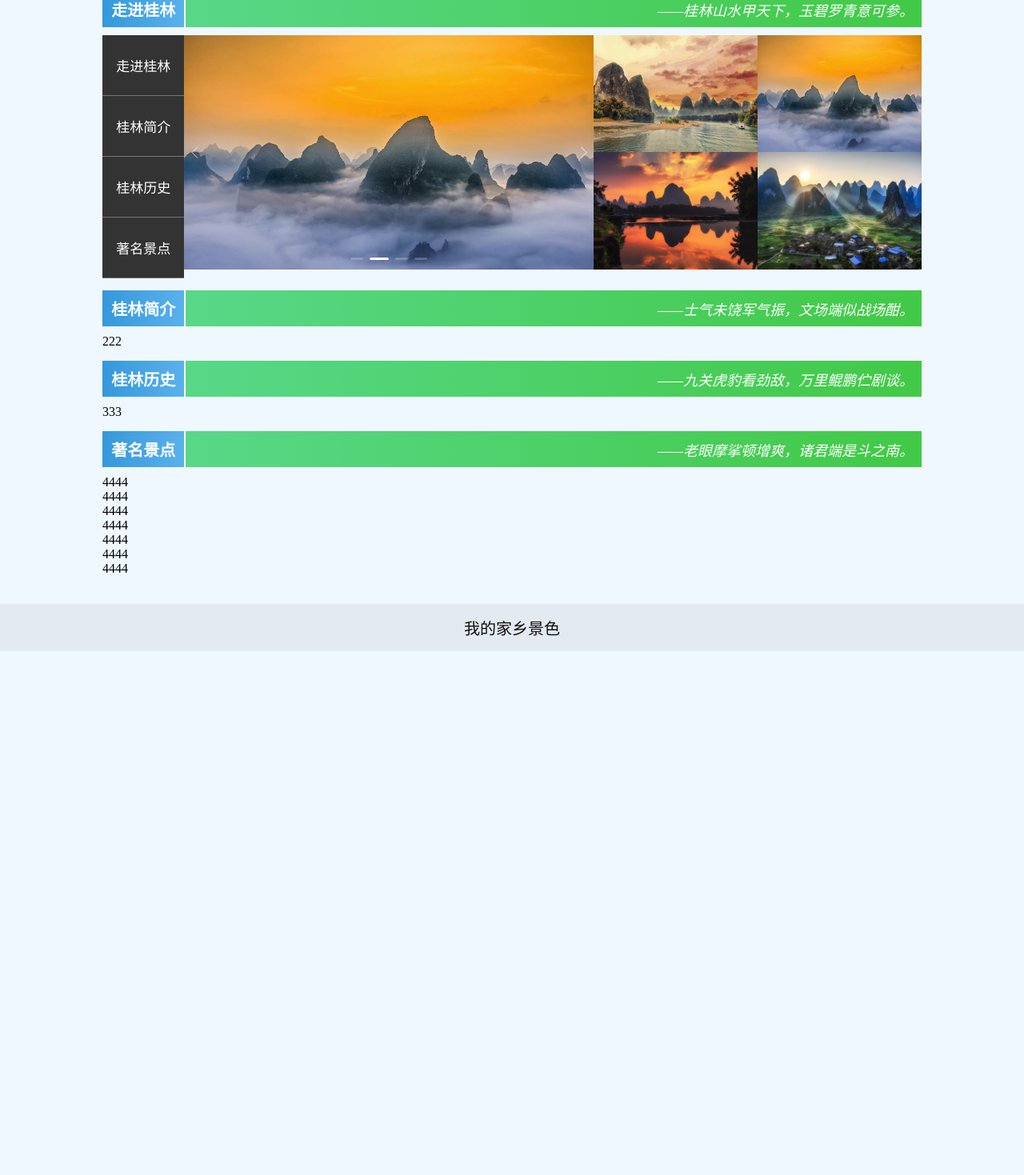
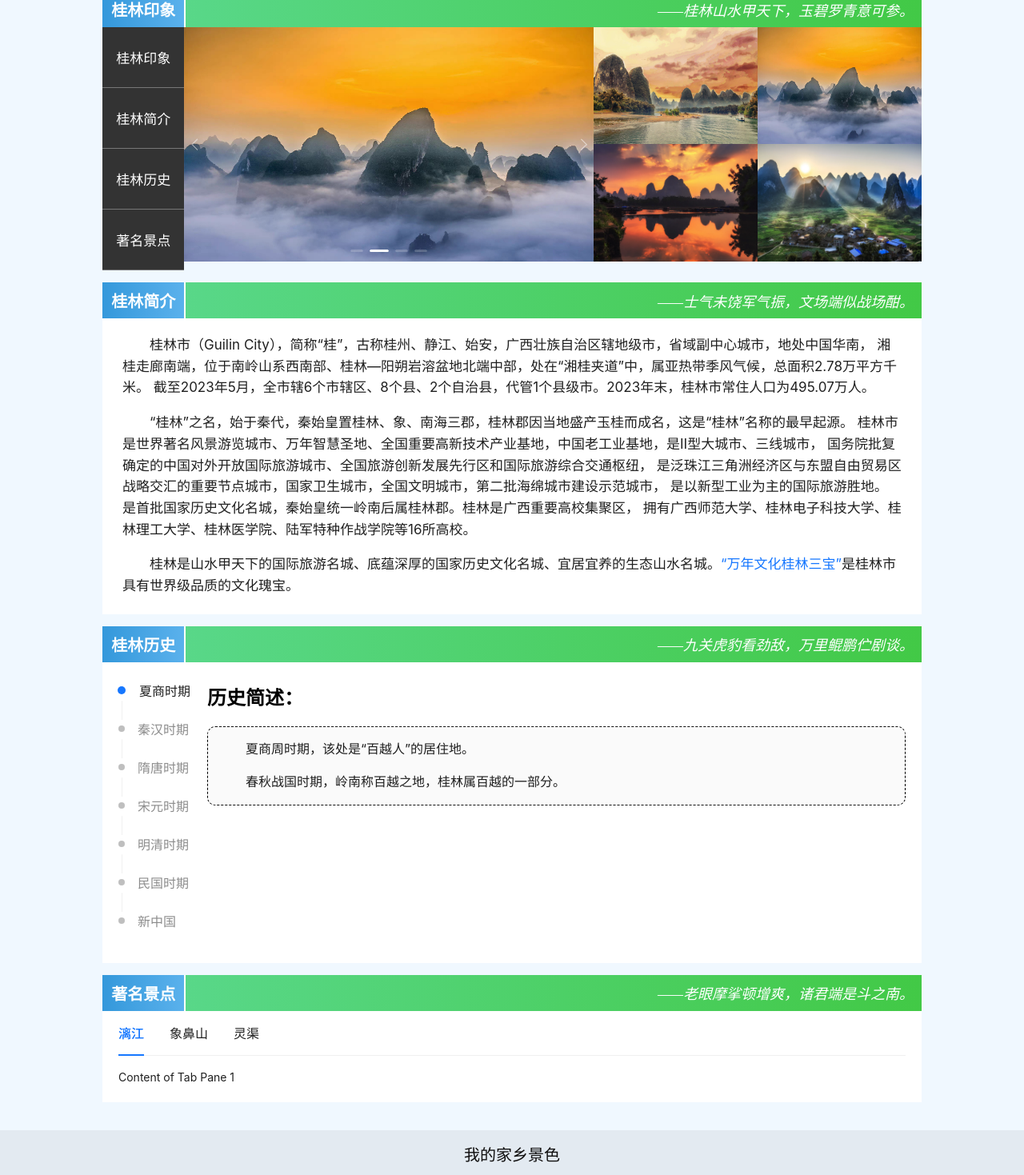
Before and after one commit to thcpdd/hometown-scenery, a Next.js app: page / in a window 1280 px wide. Shown: the part 97-1566 px from the top of the page at 80% size. Before the commit the page ends 911 px from the top, so only its background shows below. Built offline with nearby package versions, Linux system fonts and the light colour scheme; what @ant-design/nextjs-registry would draw is missing.

Commit message:
feat: 简介、历史以及部分著名景点

```diff
--- a/src/app/layout.js
+++ b/src/app/layout.js
@@ -1,4 +1,6 @@
 import { AntdRegistry } from '@ant-design/nextjs-registry';
+import zhCN from "antd/es/locale/zh_CN";
+import { ConfigProvider } from "antd";
 import { Header } from "@/components/layout/Header";
 import { Footer } from "@/components/layout/Footer";
 import "@/styles/global.css"
@@ -11,15 +13,21 @@ export const metadata = {
   }
 }
 
+const customLocale = {
+  ...zhCN,
+};
+
 const RootLayout = ({ children }) => {
   return (
     <html lang="zh-Hans">
       <body>
-        <Header/>
-        <AntdRegistry>
-          <main className="main-content">{children}</main>
-        </AntdRegistry>
-        <Footer/>
+        <ConfigProvider locale={customLocale}>
+          <Header/>
+          <AntdRegistry>
+            <main className="main-content">{children}</main>
+          </AntdRegistry>
+          <Footer/>
+        </ConfigProvider>
       </body>
     </html>
   );
--- a/src/app/page.js
+++ b/src/app/page.js
@@ -1,6 +1,12 @@
+'use client'
+
+import { useState } from "react";
 import Link from "next/link";
+import { Image, Typography, Steps, Tooltip, Tabs } from "antd";
+import Paragraph from "antd/es/typography/Paragraph";
 import styles from "@/styles/index.module.css"
 import ImageCarousel from "@/components/ImageCarousel";
+
 
 const DescriptionBox = ({title, slogan}) => {
   return (
@@ -16,60 +22,183 @@ const DescriptionBox = ({title, slogan}) => {
   );
 }
 
-export default function Page() {
+const ImpressionContent = () => {
   const bannerImages = [
     {imagePath: '/images/banner1.jpg', imageName: 'banner1'},
     {imagePath: '/images/banner2.jpg', imageName: 'banner2'},
     {imagePath: '/images/banner3.webp', imageName: 'banner3'},
     {imagePath: '/images/banner4.webp', imageName: 'banner4'},
   ]
+
   const catalog = [
-    {name: '走进桂林', href: '/#understand', id: 1},
+    {name: '桂林印象', href: '/#impression', id: 1},
     {name: '桂林简介', href: '/#introduce', id: 2},
     {name: '桂林历史', href: '/#history', id: 3},
     {name: '著名景点', href: '/#sceneries', id: 4},
   ]
+
   const catalogElement = catalog.map(item => {
     return <li key={item.id}><Link href={item.href}><div>{item.name}</div></Link></li>
   })
 
   return (
-      <div className={styles.content} id="understand">
-        <div className={styles.understand}>
-          <DescriptionBox title={'走进桂林'} slogan={'桂林山水甲天下，玉碧罗青意可参。'}/>
-          <div className={styles.understandDetail}>
-            <div className={styles.understandDetailList}>
-              <ul>{catalogElement}</ul>
-            </div>
-            <div className={styles.understandDetailCarousel}>
-              <ImageCarousel height={'293px'} images={bannerImages}/>
-            </div>
-            <div className={styles.understandDetailPhotosSet}>
-              <img src="/images/banner1.jpg" alt="" width="50%" height="146px"/>
-              <img src="/images/banner2.jpg" alt="" width="50%" height="146px"/>
-              <img src="/images/banner3.webp" alt="" width="50%" height="147px"/>
-              <img src="/images/banner4.webp" alt="" width="50%" height="147px"/>
-            </div>
+      <div className={styles.impression} id="impression">
+        <DescriptionBox title={'桂林印象'} slogan={'桂林山水甲天下，玉碧罗青意可参。'}/>
+        <div className={styles.impressionDetail}>
+          <div className={styles.impressionDetailList}>
+            <ul>{catalogElement}</ul>
           </div>
-        </div>
-        <div className={styles.introduce} id="introduce">
-          <DescriptionBox title={'桂林简介'} slogan={'士气未饶军气振，文场端似战场酣。'}/>
-          222
-        </div>
-        <div className={styles.history} id="history">
-          <DescriptionBox title={'桂林历史'} slogan={'九关虎豹看劲敌，万里鲲鹏伫剧谈。'}/>
-          333
-        </div>
-        <div className={styles.sceneries} id="sceneries">
-          <DescriptionBox title={'著名景点'} slogan={'老眼摩挲顿增爽，诸君端是斗之南。'}/>
-          <div>4444</div>
-          <div>4444</div>
-          <div>4444</div>
-          <div>4444</div>
-          <div>4444</div>
-          <div>4444</div>
-          <div>4444</div>
+          <div className={styles.impressionDetailCarousel}>
+            <ImageCarousel height={'293px'} images={bannerImages}/>
+          </div>
+          <div className={styles.impressionDetailPhotosSet}>
+            <Image src="/images/banner1.jpg" alt="" width="50%" height="146px"/>
+            <Image src="/images/banner2.jpg" alt="" width="50%" height="146px"/>
+            <Image src="/images/banner3.webp" alt="" width="50%" height="147px"/>
+            <Image src="/images/banner4.webp" alt="" width="50%" height="147px"/>
+          </div>
         </div>
       </div>
   );
 }
+
+const IntroduceContent = () => {
+  return (
+      <div className={styles.introduce} id="introduce">
+        <DescriptionBox title={'桂林简介'} slogan={'士气未饶军气振，文场端似战场酣。'}/>
+        <div className={styles.introduceDetail}>
+          <Typography>
+            <Paragraph style={{fontSize: '17px', textIndent: '2em'}}>
+              桂林市（Guilin City），简称“桂”，古称桂州、静江、始安，广西壮族自治区辖地级市，省域副中心城市，地处中国华南，
+              湘桂走廊南端，位于南岭山系西南部、桂林—阳朔岩溶盆地北端中部，处在“湘桂夹道”中，属亚热带季风气候，总面积2.78万平方千米。
+              截至2023年5月，全市辖6个市辖区、8个县、2个自治县，代管1个县级市。2023年末，桂林市常住人口为495.07万人。
+            </Paragraph>
+            <Paragraph style={{fontSize: '17px', textIndent: '2em'}}>
+              “桂林”之名，始于秦代，秦始皇置桂林、象、南海三郡，桂林郡因当地盛产玉桂而成名，这是“桂林”名称的最早起源。
+              桂林市是世界著名风景游览城市、万年智慧圣地、全国重要高新技术产业基地，中国老工业基地，是Ⅱ型大城市、三线城市，
+              国务院批复确定的中国对外开放国际旅游城市、全国旅游创新发展先行区和国际旅游综合交通枢纽，
+              是泛珠江三角洲经济区与东盟自由贸易区战略交汇的重要节点城市，国家卫生城市，全国文明城市，第二批海绵城市建设示范城市，
+              是以新型工业为主的国际旅游胜地。 是首批国家历史文化名城，秦始皇统一岭南后属桂林郡。桂林是广西重要高校集聚区，
+              拥有广西师范大学、桂林电子科技大学、桂林理工大学、桂林医学院、陆军特种作战学院等16所高校。
+            </Paragraph>
+            <Paragraph style={{fontSize: '17px', textIndent: '2em'}}>
+              桂林是山水甲天下的国际旅游名城、底蕴深厚的国家历史文化名城、宜居宜养的生态山水名城。
+              <Tooltip title="桂林三宝分别是：桂林三花酒、桂林辣椒酱、桂林豆腐乳">
+                <span className={styles.introduceThreeTreasures}>“万年文化桂林三宝”</span>
+              </Tooltip>
+              是桂林市具有世界级品质的文化瑰宝。
+            </Paragraph>
+          </Typography>
+        </div>
+      </div>
+  );
+}
+
+const createHistoryContent = (historyContents, index) => {
+  let id = 0;
+  const content = historyContents[index].map(item => {
+    return <Paragraph key={id++} style={{fontSize: '16px', textIndent: '2em'}}>{item}</Paragraph>
+  })
+  return <Typography>{content}</Typography>
+}
+
+const HistoryContent = () => {
+  const [current, setCurrent] = useState(0);
+  const historyContents = [
+      ['夏商周时期，该处是“百越人”的居住地。', '春秋战国时期，岭南称百越之地，桂林属百越的一部分。'],
+      ['公元前214年，秦王朝征服百越，在岭南设置桂林郡、南海郡和象郡。秦始皇开凿灵渠，沟通湘、' +
+      '漓二水后，桂林便成为“南连海域，北达中原”的重镇。秦始皇统一岭南后，' +
+      '桂林的政治、经济、文化和军事地位越来越突显。', '秦始皇二十八年（公元前219年），秦军50万，南下统一百越，' +
+      '在兴安开凿了可与长城并称的灵渠。', '西汉元鼎六年（公元前111年），在今桂林设始安县，隶属荆州零陵郡。东汉改属始安侯国。三国先属蜀，' +
+      '后归吴。甘露元年（265年），置始安郡始安县，郡县治所都在今之桂林。南朝改为桂州。'],
+      ['隋唐时属岭南桂州总管府。', '唐武德四年（621年），李靖修城于独秀峰南。贞观八年（634年），改名临桂县，属桂州始安郡。唐初地方设州、' +
+      '县。岭南45州分属广州、桂州、容州、邕州、安南5个都督府（又称岭南五管）。永徽六年（655年）以后，5府皆隶于广州，长官称为五府（管）经略使，' +
+      '由广州刺史兼任。光化三年（900年）始，属静江使度。', '五代十国先后属楚和南汉的桂州。', '从南朝开始，桂林逐渐成为岭南西部的政治中心。'],
+      ['宋时，前属广南西路桂州，后属静江府。宋代地方行政制度分路、州（府、军）、县三级。', '宋太宗至道三年（997年），桂州成为' +
+      '广南西路的省会。', '宋高宗绍兴三（1133年）年，因高宗即位前受封“静江军节度使”，将桂州视为潜邸，桂州升为静江府。',
+      '元时，元世祖至元十三（1276年）年，元军攻占静江府。至元十五年（1278年），升静江府为静江路，并为广西两江道治所，故桂林在南宋、' +
+      '元时期又称为“静江”。'],
+      ['明朝，朱元璋的侄孙朱守谦被封为靖江王，藩国桂林。明洪武五年（1372年）修建府第，洪武五年，明朝政府改静江府为桂林府，' +
+      '布政使司、府、县三级地方政权的治所仍置于桂林。', '明王朝在桂林城区修建了靖江王府，后筑靖江王城。靖江王袭14代，历270余年。' +
+      '靖江王城虽历经战火，城内建筑只剩残基石栏，但用大青石筑成的城墙保存完好，为全国唯一保存完好的古代藩王城址。', '清世祖顺治六年（1649年），清军攻' +
+      '占桂林府，仍置广西布政司于此，后广西巡抚同驻。清代沿明旧制，桂林仍是广西全省的政治、文化中心。清代在原靖江王城内建起的广西贡院，' +
+      '铸造了广西古代教育史上的辉煌，迄今王城的城门上仍镶嵌着“三元及第”“状元及第”“榜眼及第”等牌匾。'],
+      ['民国时，属广西省，民国历史上长期为广西省会。', '民国元年（1912年）1月21日，省会从桂林迁往南宁。4月19日，驻桂林议员成立临时省议会。' +
+      '形成“桂林议会”和“南宁议会”。8月28日，广西省会由桂林迁设南宁，获得北京临时政府内务部的批准。', '民国三年（1914年），改名桂林县。', '民国二' +
+      '十一年（1932年），以新桂系为首的李宗仁、白崇禧主政广西，出于抗战的准备和安全的考虑，计划将省府迁回桂林。', '民国二十五年（1936年）10月1日，广西省政府和' +
+      '国民革命军第四集团军总部迁回桂林；同时省会从南宁迁回到桂林；桂林成为新桂系军阀统治的省城，省立广西大学从迁至桂林雁山西林公园；' +
+      '桂林公安局改为省会公安局；11月，广西省银行总行迁桂林营业', '民国二十七年（1938年），抗日战争爆发，武汉、广州相继沦陷，工厂内迁，' +
+      '桂林人口骤增。抗战时期桂林是仅次于重庆的大后方重镇，桂林成为华南地区军事、政治、经济、文化中心和西南抗日重镇，桂林成为国民党统治区进步' +
+      '报刊的中心，时称“文化城”', '民国三十三年（1944年）11月至民国三十四年（1945年）7月28日，为日寇占领，光复后仍为广西省辖市。'],
+      ['1949年11月22日，桂林解放，为广西省辖市。', '1981年7月、1983年10月，阳朔县、临桂县分别划归桂林市管辖。城区和郊区。', '1996年12月26日，' +
+      '经国务院批准，桂林实施部分区划调整，将郊区更名为雁山区。', '1998年9月8日，经国务院批准，桂林市和桂林地区合并，组建新的桂林市。']
+  ]
+  const titles = ['夏商时期', '秦汉时期', '隋唐时期', '宋元时期', '明清时期', '民国时期', '新中国']
+  const steps = titles.map((title, i) => {
+    return {title: title, content: createHistoryContent(historyContents, i)}
+  })
+  const items = steps.map(item => ({
+    key: item.title,
+    title: item.title,
+  }));
+
+  return (
+      <div className={styles.history} id="history">
+        <DescriptionBox title={'桂林历史'} slogan={'九关虎豹看劲敌，万里鲲鹏伫剧谈。'}/>
+        <div className={styles.historyDetail}>
+          <Steps
+              current={current}
+              items={items}
+              onChange={v => {setCurrent(v)}}
+              progressDot={true}
+              direction={"vertical"}
+              style={{maxWidth: 'max-content'}}
+          />
+          <div style={{width: '100%', marginLeft: '5px'}}>
+            <h2 style={{marginTop: '5px'}}>历史简述：</h2>
+            <div className={styles.historyDescription}>{steps[current].content}</div>
+          </div>
+        </div>
+      </div>
+  );
+}
+
+const SceneriesContent = () => {
+  const items = [
+    {
+      key: 1,
+      label: '漓江',
+      children: 'Content of Tab Pane 1',
+    },
+    {
+      key: 2,
+      label: '象鼻山',
+      children: 'Content of Tab Pane 2',
+    },
+    {
+      key: 3,
+      label: '灵渠',
+      children: 'Content of Tab Pane 3',
+    },
+  ];
+
+  return (
+      <div className={styles.sceneries} id="sceneries">
+        <DescriptionBox title={'著名景点'} slogan={'老眼摩挲顿增爽，诸君端是斗之南。'}/>
+        <div className={styles.sceneriesDetail}>
+          <Tabs defaultActiveKey={1} items={items} size={"large"}/>
+        </div>
+      </div>
+  );
+}
+
+export default function Page() {
+  return (
+      <div className={styles.content}>
+        <ImpressionContent/>
+        <IntroduceContent/>
+        <HistoryContent/>
+        <SceneriesContent/>
+      </div>
+  );
+}
--- a/src/components/layout/Footer.js
+++ b/src/components/layout/Footer.js
@@ -2,8 +2,8 @@ import styles from "@/styles/footer.module.css"
 
 export const Footer = () => {
   return (
-      <div className={styles.footer}>
+      <footer className={styles.footer}>
         <span className={styles.title}>我的家乡景色</span>
-      </div>
+      </footer>
   )
 }
--- a/src/components/layout/Header.js
+++ b/src/components/layout/Header.js
@@ -58,8 +58,8 @@ const Navigator = () => {
 // 头部组件
 export const Header = () => {
   return (
-      <div>
+      <header>
         <Navigator/>
-      </div>
+      </header>
   )
 }
--- a/src/styles/global.css
+++ b/src/styles/global.css
@@ -1,3 +1,7 @@
+html {
+  scroll-behavior: smooth;
+}
+
 body {
   margin: 0;
   padding: 0;
--- a/src/styles/index.module.css
+++ b/src/styles/index.module.css
@@ -14,7 +14,6 @@
   width: 100%;
   color: white;
   background: linear-gradient(to right, #5bd990, #42c946);
-  margin-bottom: 10px;
 }
 
 .descriptionBoxTitle {
@@ -42,16 +41,16 @@
 }
 /* 描述盒——结束 */
 
-/* 走进桂林——开始 */
-.understand {
+/* 桂林印象——开始 */
+.impression {
   margin-bottom: 15px;
 }
 
-.understandDetail {
+.impressionDetail {
   display: flex;
 }
 
-.understandDetailList {
+.impressionDetailList {
   background-color: #333;
   color: white;
   width: 10%;
@@ -59,38 +58,51 @@
   min-width: max-content;
 }
 
-.understandDetailList li {
+.impressionDetailList li {
   list-style: none;
 }
 
-.understandDetailList a {
+.impressionDetailList a {
   color: white;
 }
 
-.understandDetailList div {
+.impressionDetailList div {
   font-size: 17px;
   padding: 25px 0;
   border-bottom: #777777 1px solid;
 }
 
-.understandDetailList div:hover {
+.impressionDetailList div:hover {
   background-color: #f8f9fa;
   color: #333;
 }
 
-.understandDetailCarousel {
+.impressionDetailCarousel {
   height: 293px;
   width: 50%;
 }
 
-.understandDetailPhotosSet {
+.impressionDetailPhotosSet {
   width: 40%;
 }
-/* 走进桂林——结束 */
+/* 桂林印象——结束 */
 
 /* 桂林简介——开始 */
 .introduce {
   margin-bottom: 15px;
+}
+
+.introduceDetail {
+  background-color: white;
+  padding: 20px 25px 5px 25px;
+}
+
+.introduceThreeTreasures {
+  color: #1677ff;
+}
+
+.introduceThreeTreasures:hover {
+  cursor: pointer;
 }
 /* 桂林简介——结束 */
 
@@ -98,10 +110,29 @@
 .history {
   margin-bottom: 15px;
 }
+
+.historyDetail {
+  background-color: white;
+  padding: 20px;
+  display: flex;
+  justify-content: center;
+}
+
+.historyDescription {
+  background-color: #fafafa;
+  border: 1px dashed;
+  border-radius: 10px;
+  padding: 15px 15px 0 15px;
+}
 /* 桂林简介——结束 */
 
 /* 著名景点——开始 */
 .sceneries {
   margin-bottom: 15px;
 }
+
+.sceneriesDetail {
+ background-color: white;
+  padding: 0 20px 20px 20px;
+}
 /* 著名景点——结束 */
```
Also changed, not shown: 1 other file (tests, documents, lock files or other folders).
